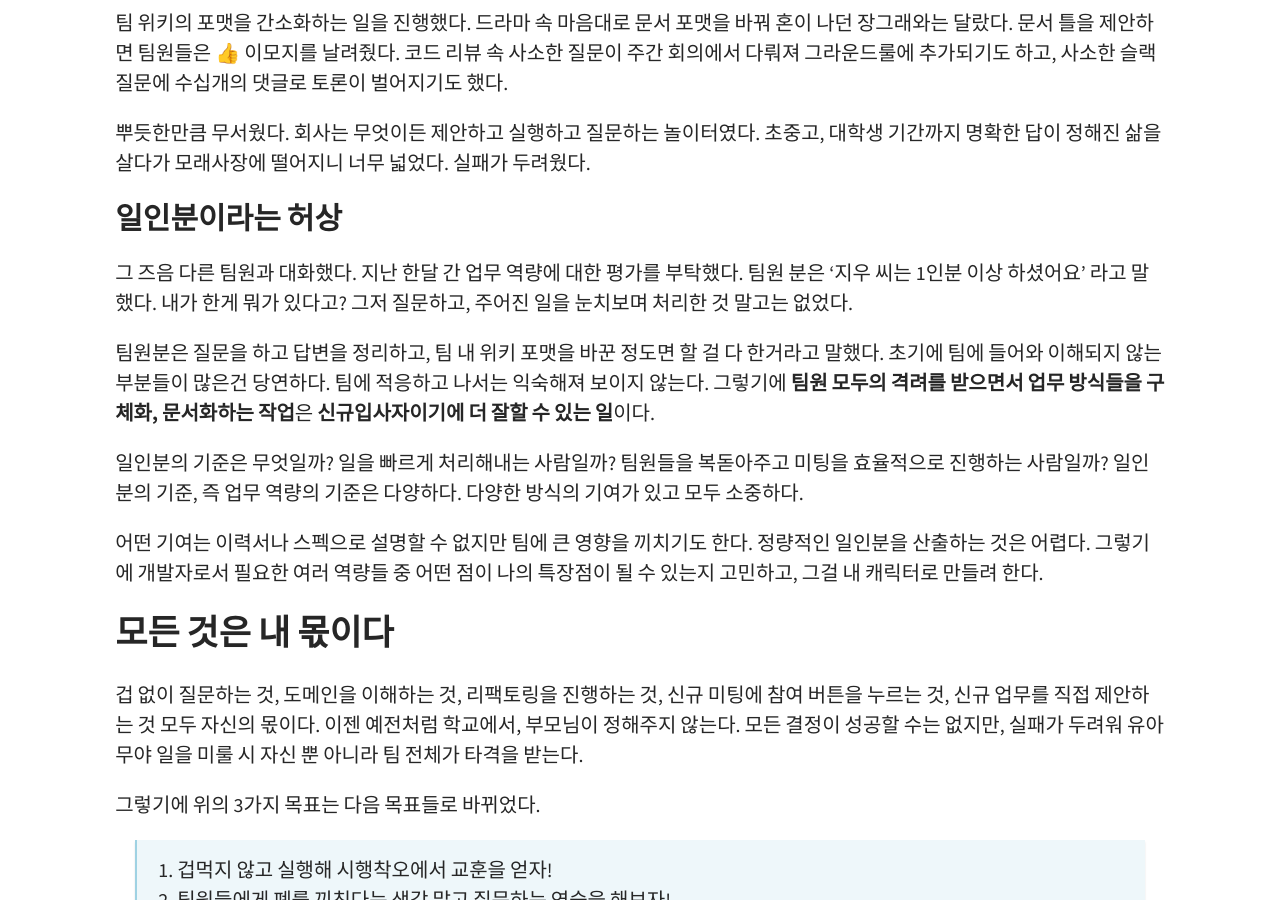
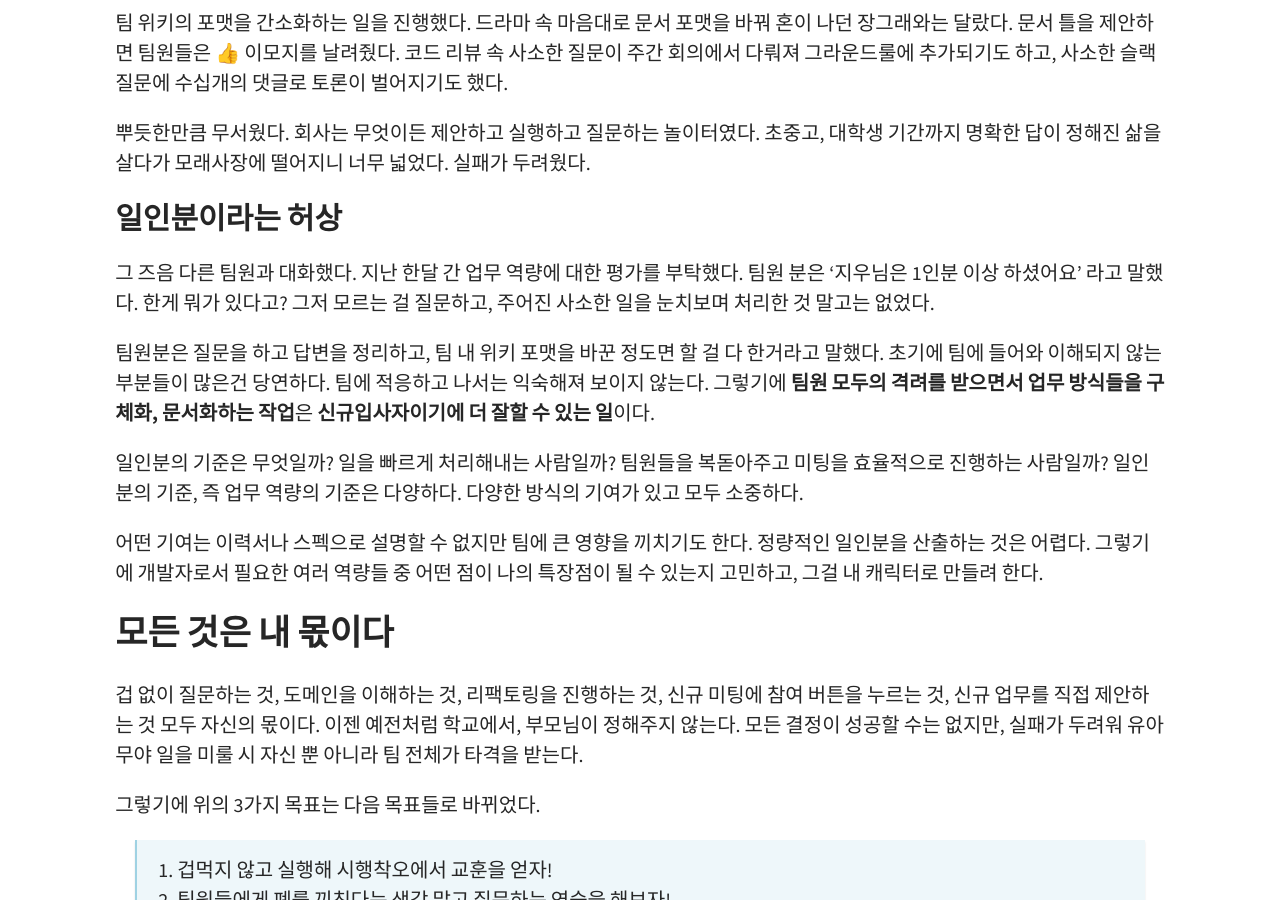
Before and after one commit to BETTERFUTURE4/betterfuture4.github.io, a Jekyll site: the page built from _posts/2022-02-12-gultto.md, in a window 1280 px wide and 900 px high, scrolled down 1687 px. Built offline with Jekyll 4.4.1, drawn with Linux system fonts in a browser that asks for light colours.

Commit message:
title: 2023년 1월 회고 수정

```diff
--- a/_posts/2022-02-12-gultto.md
+++ b/_posts/2022-02-12-gultto.md
@@ -52,7 +52,7 @@ categories: 회고
 
 ### 일인분이라는 허상
 
-그 즈음 다른 팀원과 대화했다. 지난 한달 간 업무 역량에 대한 평가를 부탁했다. 팀원 분은 '지우 씨는 1인분 이상 하셨어요' 라고 말했다. 내가 한게 뭐가 있다고? 그저 질문하고, 주어진 일을 눈치보며 처리한 것 말고는 없었다.
+그 즈음 다른 팀원과 대화했다. 지난 한달 간 업무 역량에 대한 평가를 부탁했다. 팀원 분은 '지우님은 1인분 이상 하셨어요' 라고 말했다. 한게 뭐가 있다고? 그저 모르는 걸 질문하고, 주어진 사소한 일을 눈치보며 처리한 것 말고는 없었다.
 
 팀원분은 질문을 하고 답변을 정리하고, 팀 내 위키 포맷을 바꾼 정도면 할 걸 다 한거라고 말했다. 초기에 팀에 들어와 이해되지 않는 부분들이 많은건 당연하다. 팀에 적응하고 나서는 익숙해져 보이지 않는다. 그렇기에 **팀원 모두의 격려를 받으면서 업무 방식들을 구체화, 문서화하는 작업**은 **신규입사자이기에 더 잘할 수 있는 일**이다.
 
```
